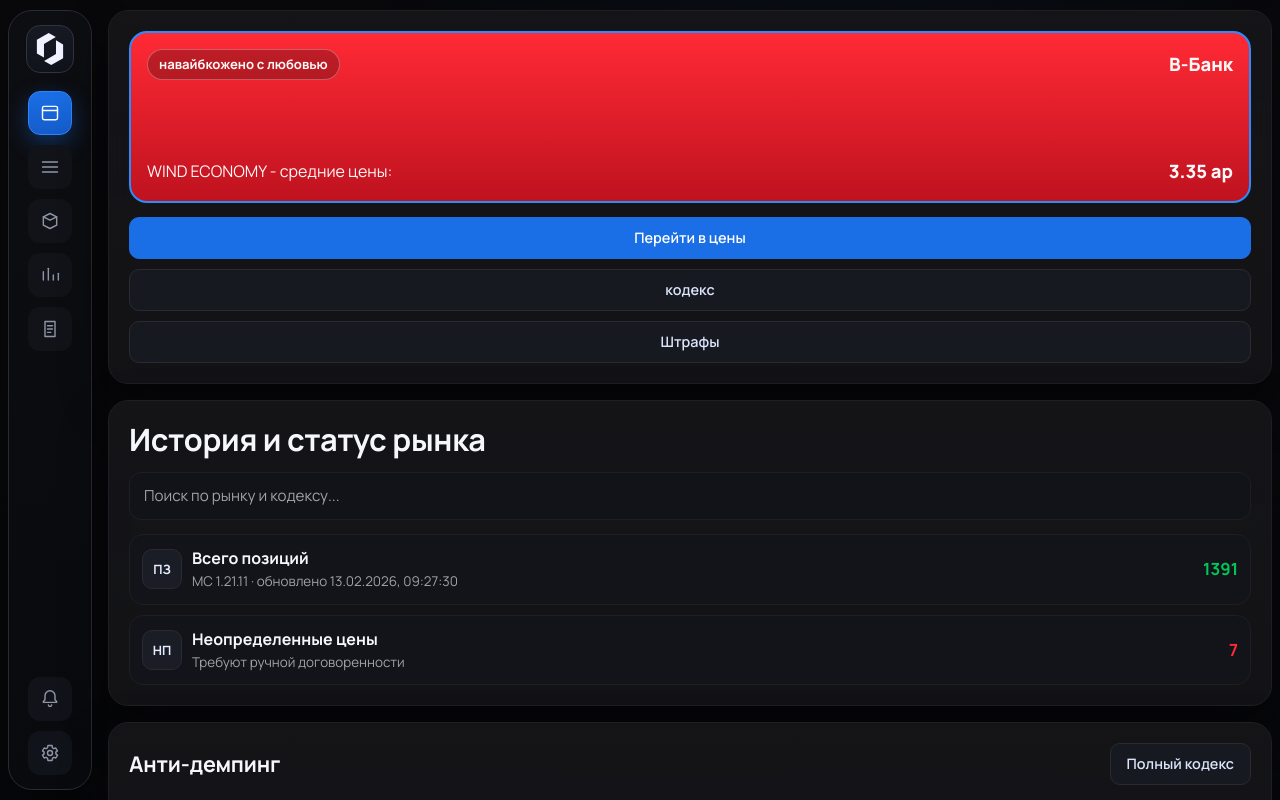
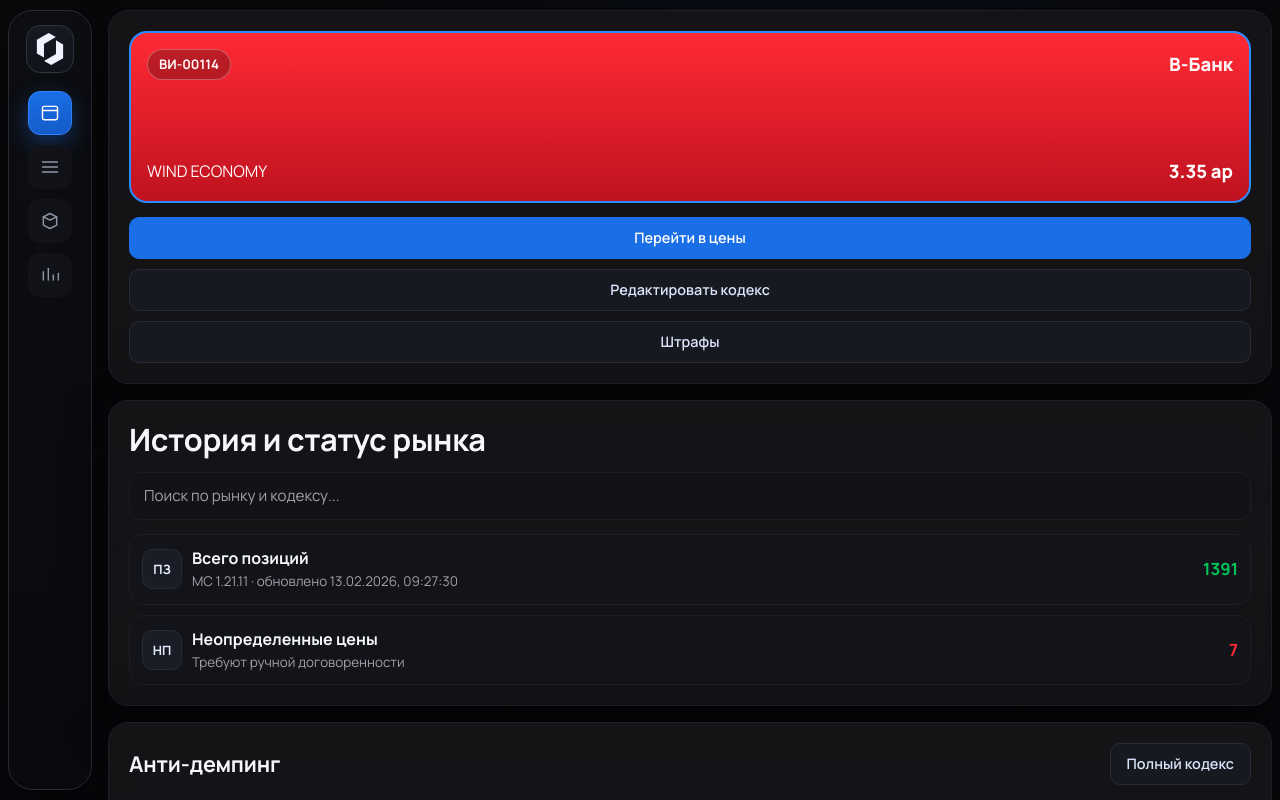
Before and after one commit to betaop888/wind.github.io, a plain HTML site: page dashboard.html in a window 1280 px wide. Shown: the top 800 px of the page. Drawn offline with Linux system fonts and the light colour scheme; a web font is replaced by a local one.

Commit message:
Add files via upload

```diff
--- a/dashboard.html
+++ b/dashboard.html
@@ -25,8 +25,6 @@
         </a>
 
         <nav class="nav-main" aria-label="Основная навигация">
-
-
           <a class="icon-link active" href="./dashboard.html" title="Dashboard" aria-label="Dashboard">
             <svg viewBox="0 0 24 24" aria-hidden="true">
               <rect x="3" y="4" width="18" height="16" rx="2" />
@@ -54,27 +52,6 @@
               <path d="M22 18V10" />
             </svg>
           </a>
-          <a class="icon-link" href="./codex.html" title="Правила" aria-label="Правила">
-            <svg viewBox="0 0 24 24" aria-hidden="true">
-              <path d="M6 3h12v18H6z" />
-              <path d="M9 8h6M9 12h6M9 16h4" />
-            </svg>
-          </a>
-        </nav>
-
-        <nav class="nav-bottom" aria-label="Системные ссылки">
-          <a class="icon-link" href="./prices.html" title="Уведомления" aria-label="Уведомления">
-            <svg viewBox="0 0 24 24" aria-hidden="true">
-              <path d="M6 8a6 6 0 0 1 12 0v5l2 2v1H4v-1l2-2z" />
-              <path d="M10 19a2 2 0 0 0 4 0" />
-            </svg>
-          </a>
-          <a class="icon-link" href="./codex.html" title="Настройки" aria-label="Настройки">
-            <svg viewBox="0 0 24 24" aria-hidden="true">
-              <circle cx="12" cy="12" r="3" />
-              <path d="M19 12a7 7 0 0 0-.1-1l2-1.5-2-3.5-2.3.8a7 7 0 0 0-1.7-1L14.5 3h-5L9 5.8a7 7 0 0 0-1.7 1L5 6l-2 3.5L5 11a7 7 0 0 0 0 2l-2 1.5L5 18l2.3-.8a7 7 0 0 0 1.7 1l.5 2.8h5l.5-2.8a7 7 0 0 0 1.7-1L19 18l2-3.5-2-1.5c.1-.3.1-.7.1-1z" />
-            </svg>
-          </a>
         </nav>
       </aside>
 
@@ -83,18 +60,18 @@
           <article class="panel wallet-panel">
             <div class="bank-card">
               <div class="bank-top">
-                <span class="chip">навайбкожено с любовью</span>
+                <span class="chip">ВИ-00114</span>
                 <strong>В-Банк</strong>
               </div>
               <div class="bank-bottom">
-                <span>WIND ECONOMY - средние цены:</span>
+                <span>WIND ECONOMY</span>
                 <strong id="avgPrice">...</strong>
               </div>
             </div>
 
             <div class="wallet-actions">
               <a class="primary-btn" href="./prices.html">Перейти в цены</a>
-              <a class="secondary-btn" href="./codex.html">кодекс</a>
+              <a class="secondary-btn" href="./codex.html">Редактировать кодекс</a>
               <button type="button" class="secondary-btn quick-btn" data-link="./codex.html">Штрафы</button>
             </div>
           </article>
```
Also changed, not shown: codex.html (+0 -27 lines), prices.html (+0 -27 lines).
